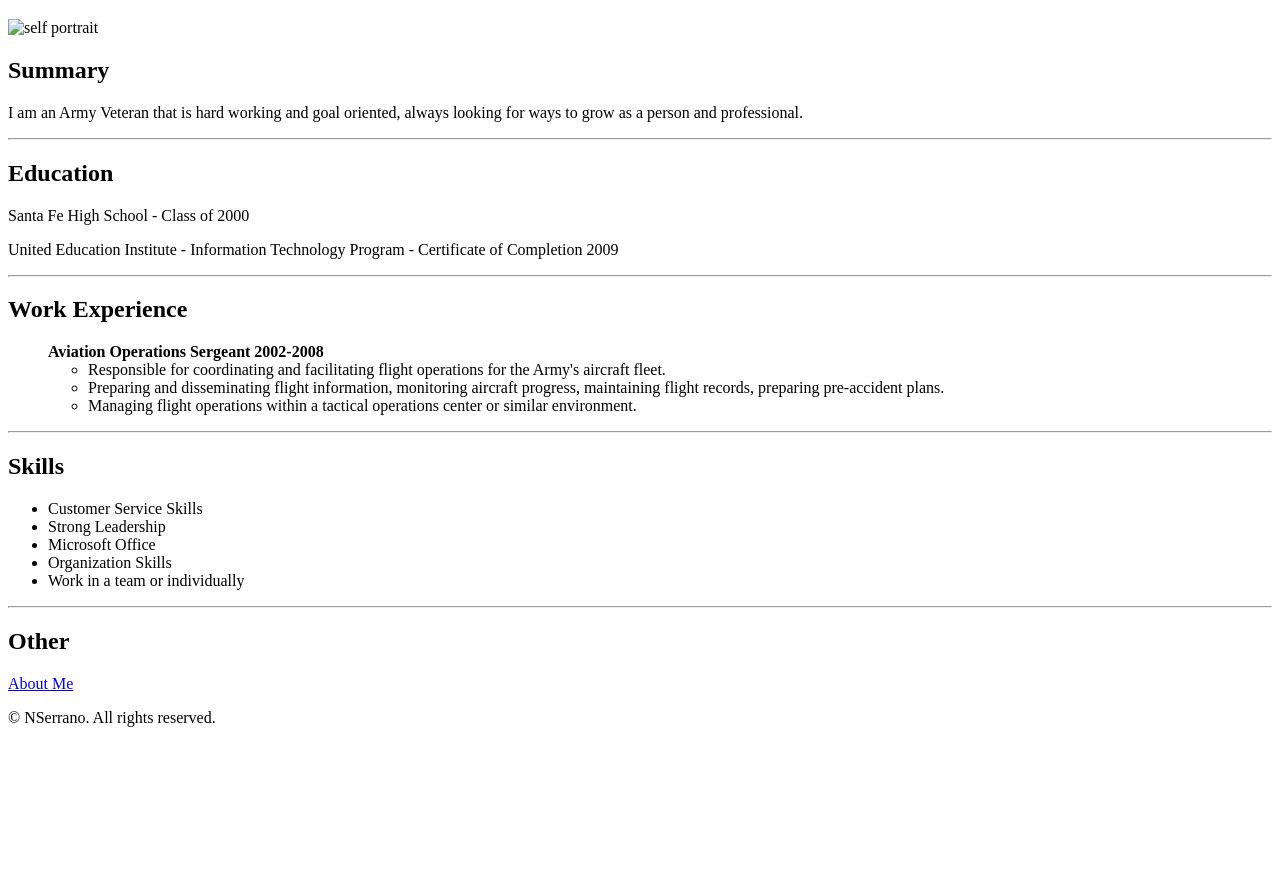
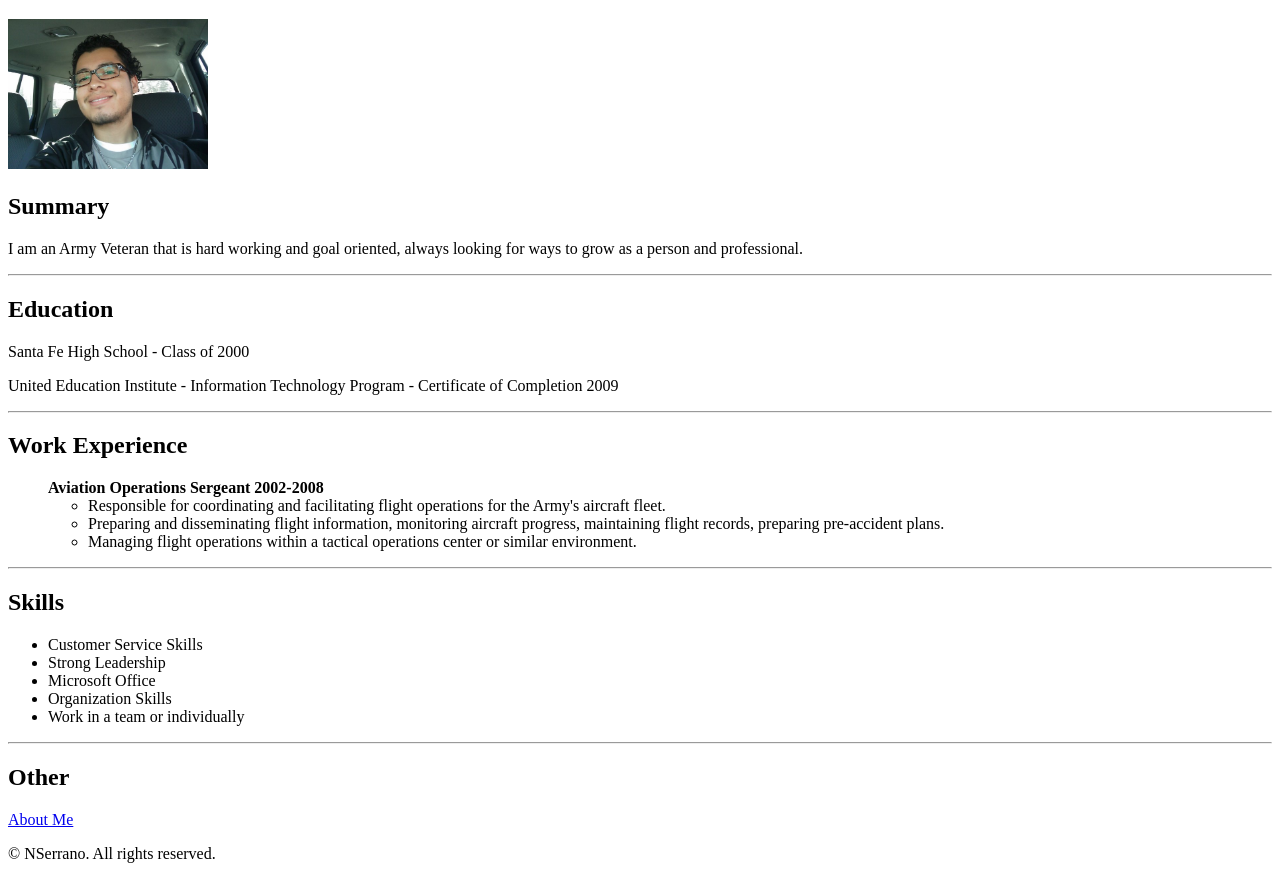
Before and after one commit to nserrano82/html-resume, a plain HTML site: page index.html in a window 1280 px wide. Shown: the part 61-940 px from the top of the page. Before the commit the page ends 804 px from the top, so only its background shows below. Drawn offline with Linux system fonts and the light colour scheme.

Commit message:
Update index.html

```diff
--- a/index.html
+++ b/index.html
@@ -7,7 +7,7 @@
 </head>
 <body>
     <h1>Nehemias Serrano</h1>
-    <img src="./Resume_Pic.jpg" alt="self portrait" height="150">
+    <img src="assets/Resume_Pic.jpg" alt="self portrait" height="150">
     <h2>Summary</h2>
     <p>I am an Army Veteran that is hard working and goal oriented, always looking for ways to grow as a person and professional. </p>
     <hr>
@@ -48,4 +48,5 @@
 
 
 </body>
+
 </html>
```
